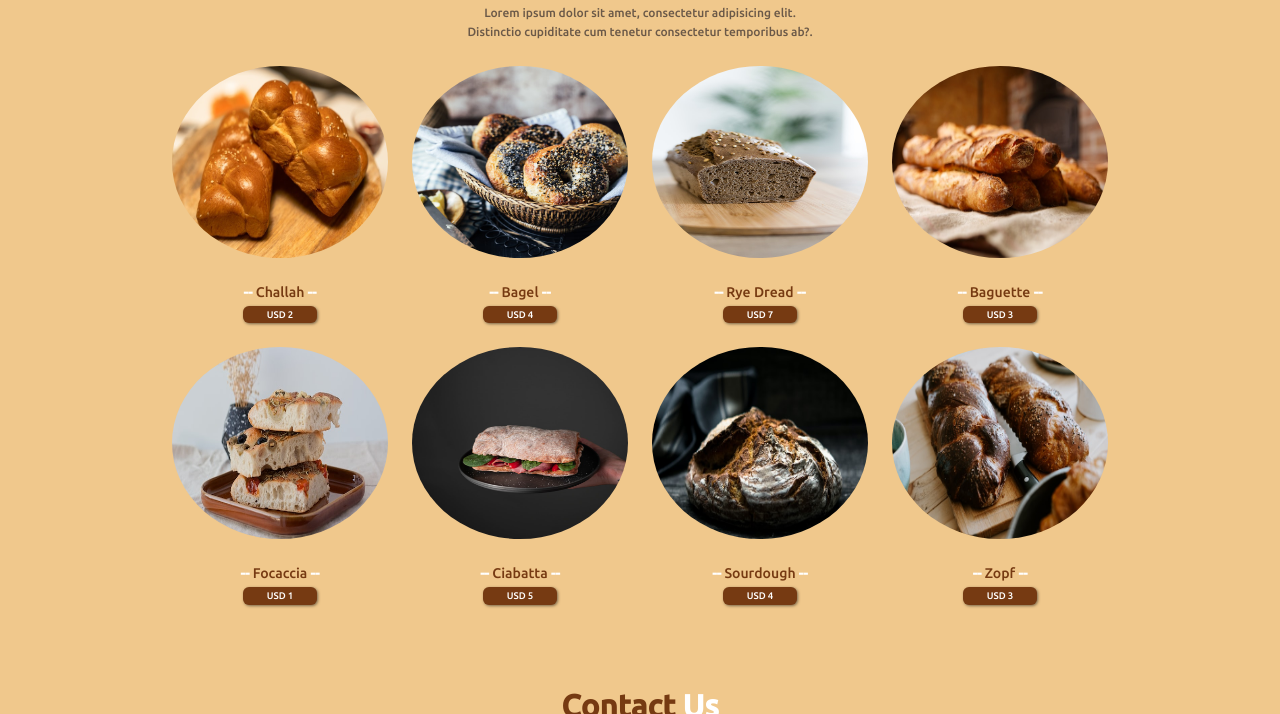
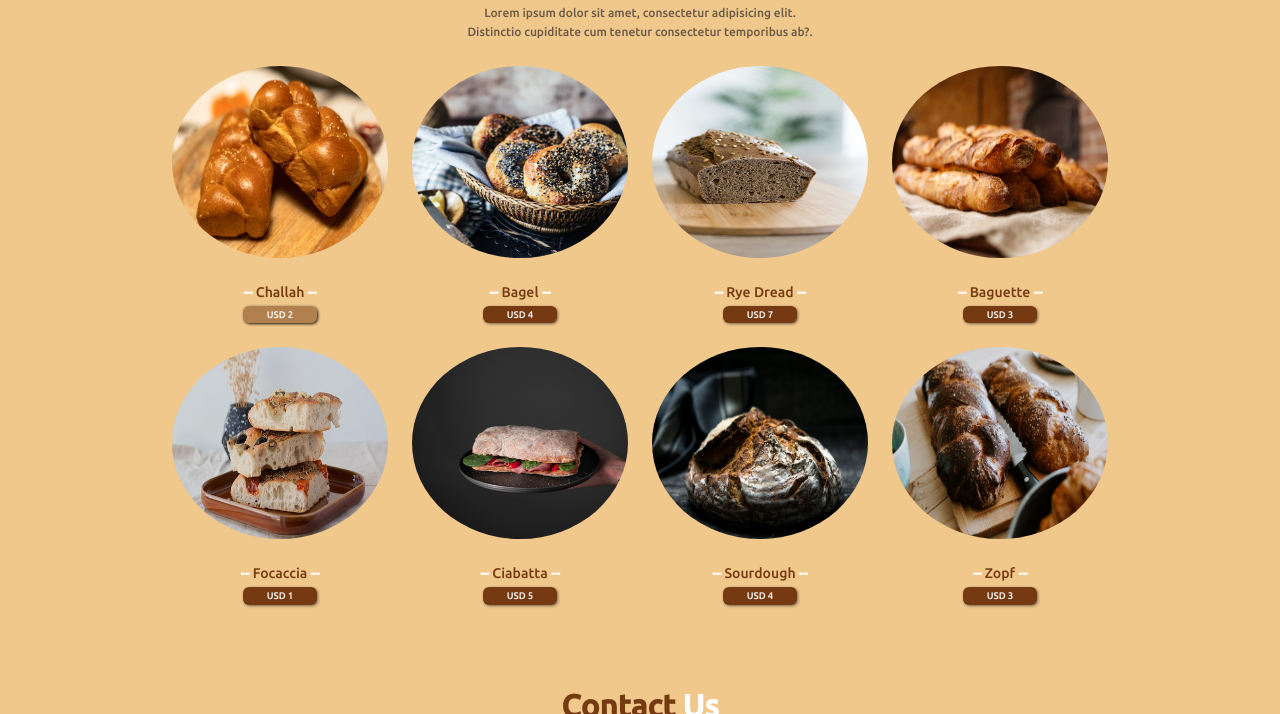
Before and after one commit to Pak-Piki/landing-page-piki-bread, a plain HTML site: page index.html in a window 1280 px wide. In both pictures the pointer is over the element "USD 2". Shown: the part 1405-2119 px from the top of the page. Drawn offline with nearby package versions, Linux system fonts and the light colour scheme.

Commit message:
ganti tombol harga

```diff
--- a/css/style.css
+++ b/css/style.css
@@ -256,6 +256,12 @@ body {
   box-shadow: 1px 1px 3px rgba(1, 1, 3, 0.5);
 }
 
+.catalog .row .catalog-card .catalog-card-price:hover {
+  cursor: pointer;
+  box-shadow: 1px 1px 3px rgba(1, 1, 3, 0.9);
+  background-color: rgba(118, 58, 18, 0.5);
+}
+
 /* Contact section */
 .contact .row {
   display: flex;
```
